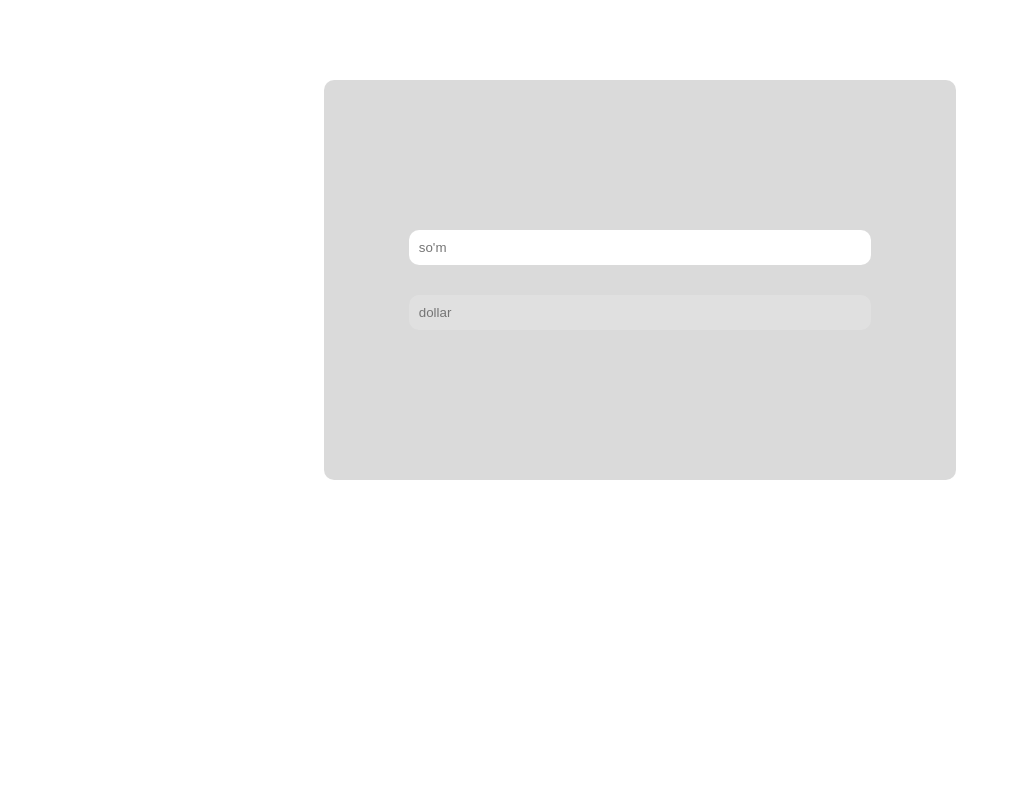
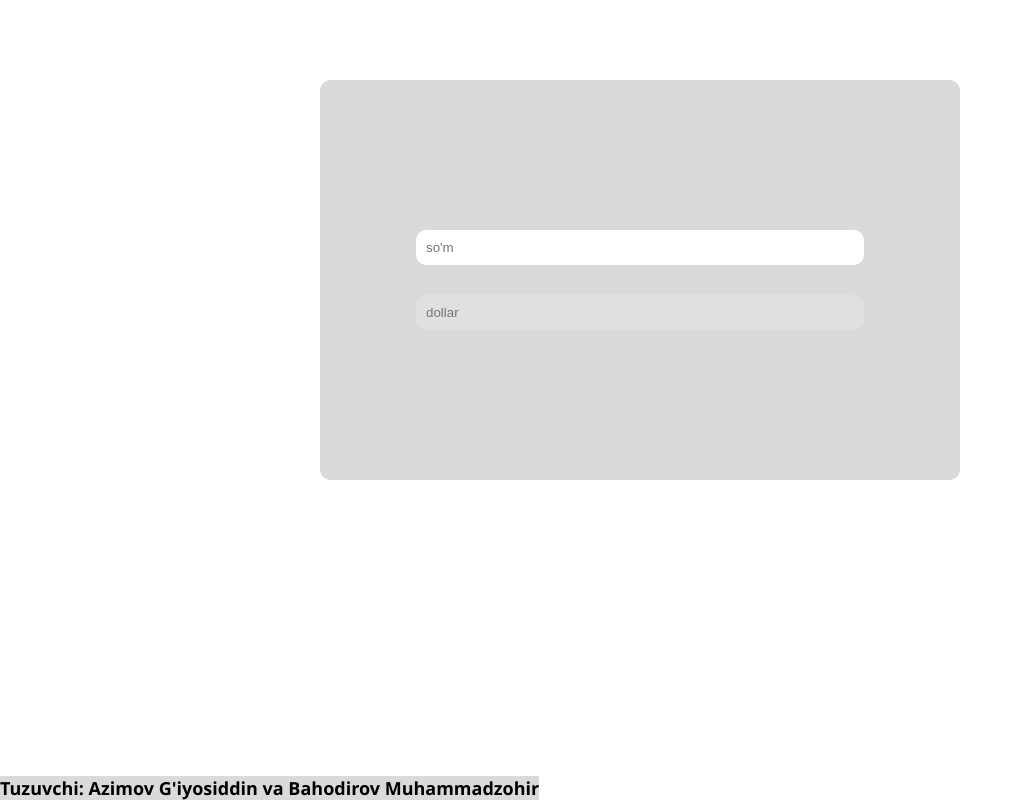
Before and after one commit to ZiyotaliyevRustamjon/Valyuta, a plain HTML site: page index.html in a window 1280 px wide. Shown: the whole page, without its empty margins (0-1023 px from the left). Drawn offline with Linux system fonts and the light colour scheme.

Commit message:
Valyuta JS

```diff
--- a/index.html
+++ b/index.html
@@ -15,6 +15,7 @@
         <input class="inputText" type="text" id="usd" placeholder="dollar" disabled>
     </div>
 
+    <h1>Tuzuvchi: Azimov G'iyosiddin va Bahodirov Muhammadzohir</h1>
 
     <script src="./app.js"></script>
 </body>
--- a/style.css
+++ b/style.css
@@ -1,3 +1,8 @@
+*{
+    padding: 0;
+    margin: 0;
+    box-sizing: border-box;
+}
 .content{
     width: 50%;
     max-width: 50%;
@@ -18,3 +23,12 @@
     border-radius: 10px;
     border: none;
 }
+
+h1 {
+    text-align: center;
+    background-color: rgba(0, 0, 0, 0.144);
+    position: fixed;
+    bottom: 0;
+    font-family: 'Segoe UI', Tahoma, Geneva, Verdana, sans-serif;
+    font-size: 18px;
+}
```
